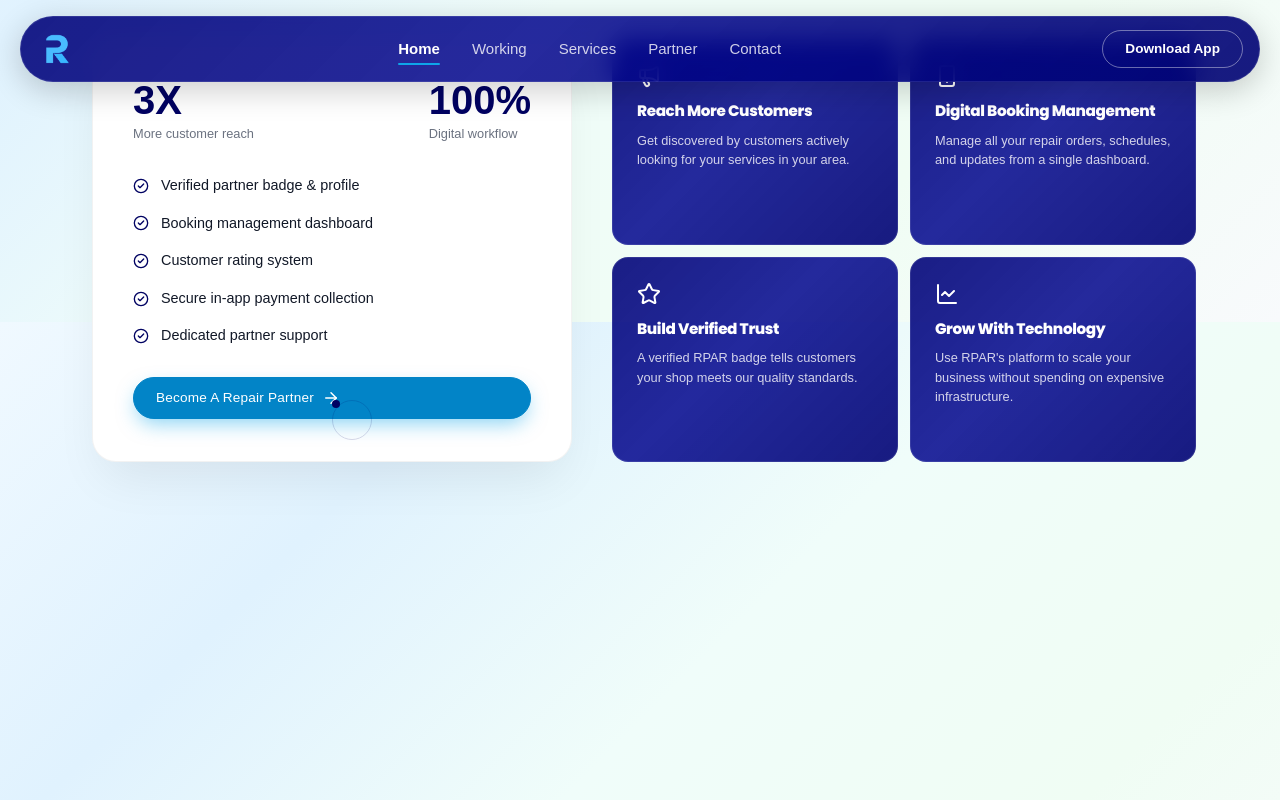
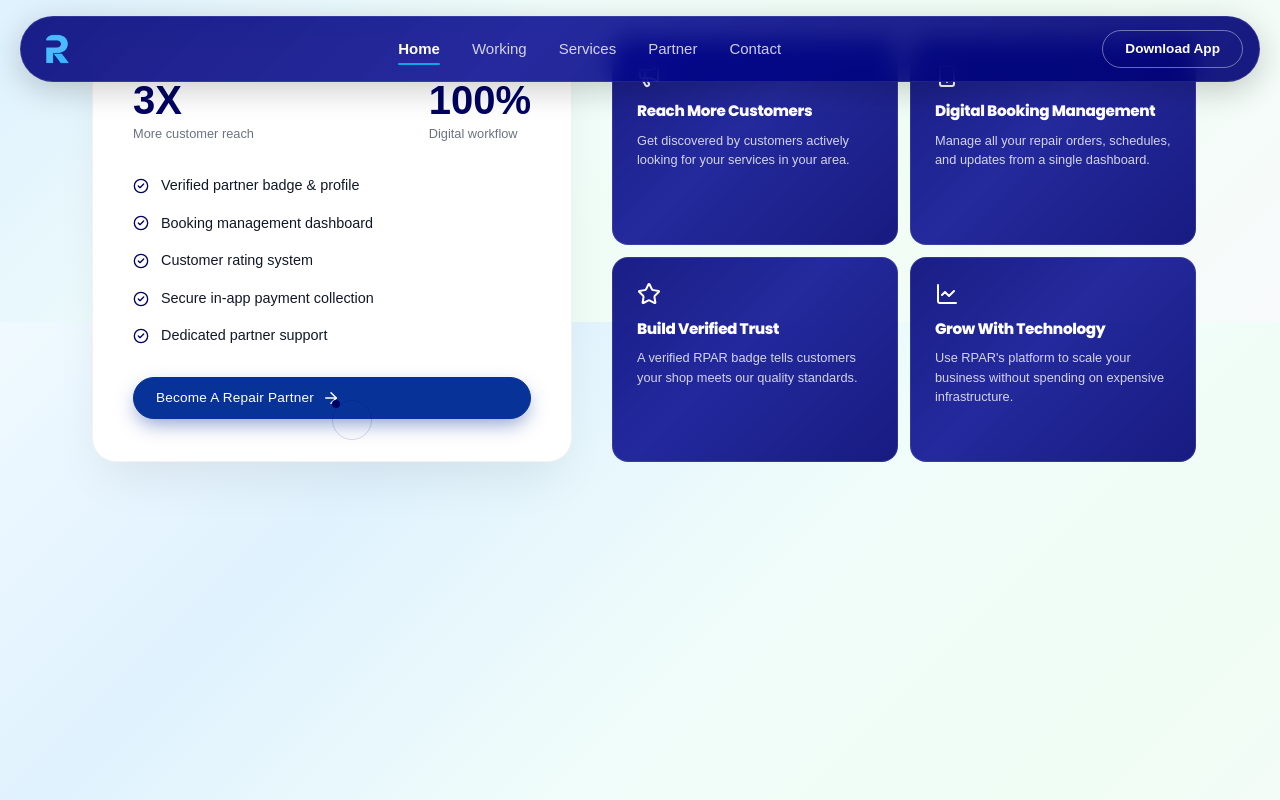
Before and after one commit to Saneajayy/rparwebb, a React (Vite) app: page / in a window 1280 px wide. In both pictures the pointer is over the button "Become A Repair Partner". Shown: the part 2878-3678 px from the top of the page. Built offline with nearby package versions, Linux system fonts and the light colour scheme; a web font is replaced by a local one.

Commit message:
UI: apply rgba(7,51,153,0.85) to Home and Partner buttons

```diff
--- a/src/index.css
+++ b/src/index.css
@@ -239,14 +239,14 @@
 }
 
 .primary-btn {
-  background-color: #1a1aad;
+  background-color: rgba(7, 51, 153, 0.85);
   color: #ffffff;
-  border: 1px solid #1a1aad;
+  border: 1px solid rgba(7, 51, 153, 0.85);
 }
 
 .primary-btn:hover {
-  background-color: #ffffff;
-  color: #1a1aad;
+  background-color: rgba(7, 51, 153, 1);
+  color: #ffffff;
 }
 
 .dark-btn {
@@ -718,23 +718,23 @@
   border-radius: 999px;
   padding: 10px 22px;
   font-size: 0.85rem;
-  background-color: #0ea5e9;
+  background-color: rgba(7, 51, 153, 0.85);
   color: #ffffff;
-  border: 1px solid #0ea5e9;
+  border: 1px solid rgba(7, 51, 153, 0.85);
   white-space: nowrap;
   transition: all 0.3s ease;
-  box-shadow: 0 4px 12px -2px rgba(14, 165, 233, 0.4);
+  box-shadow: 0 4px 12px -2px rgba(7, 51, 153, 0.3);
   display: flex;
   align-items: center;
   gap: 8px;
 }
 
 .hero-btn:hover {
-  background-color: #0284c7;
+  background-color: rgba(7, 51, 153, 1);
   color: #ffffff;
-  border-color: #0284c7;
+  border-color: rgba(7, 51, 153, 1);
   transform: translateY(-2px);
-  box-shadow: 0 8px 20px -4px rgba(14, 165, 233, 0.5);
+  box-shadow: 0 8px 20px -4px rgba(7, 51, 153, 0.5);
 }
 
 .hero-trust {
```
